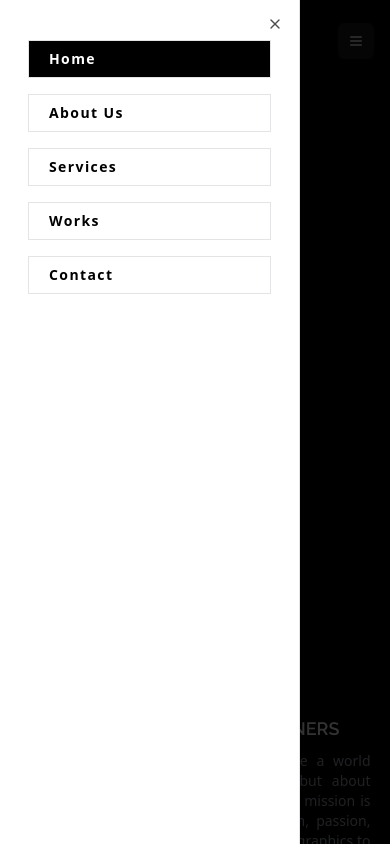
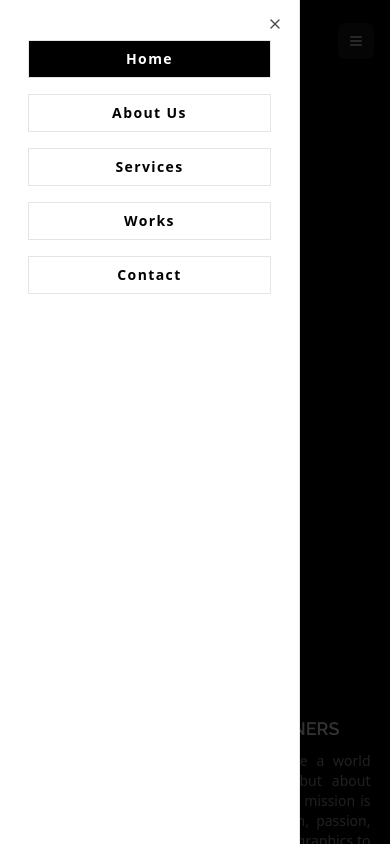
Before and after one commit to vayamdesigners/vayamdesigner, a Next.js app: page / in a window 390 px wide. Both pictures are taken after a click on the button "Toggle menu". Shown: the top 844 px of the page. Built offline with nearby package versions, Linux system fonts and the light colour scheme; a web font is replaced by a local one.

Commit message:
first commit

```diff
--- a/components/Navbar.js
+++ b/components/Navbar.js
@@ -1,6 +1,6 @@
 import Link from "next/link";
 import { useRouter } from "next/router";
-import React from "react";
+import React, { useState } from "react";
 // import Link from "next/link";
 import { Menu, ChevronDown } from "lucide-react";
 
@@ -23,6 +23,11 @@ import {
 
 export default function Navbar() {
   const router = useRouter();
+
+  const [isOpen, setIsOpen] = useState(false);
+
+  const toggleSheet = () => setIsOpen((prev) => !prev);
+  const closeSheet = () => setIsOpen(false);
 
   // return (
   // <div
@@ -98,62 +103,71 @@ export default function Navbar() {
   //   </div>
   //   <style jsx>{``}</style>
   // </div>
+  const MenuItems = ({ isMobile = false, onItemClick }) => {
+    const router = useRouter();
 
-  const MenuItems = ({ isMobile = false }) => (
+    const handleLinkClick = (href) => {
+      router.push(href);
+      if (onItemClick) {
+        onItemClick(); // Close the Sheet
+      }
+    };
+
+    return (
       <>
-      <Link
-        href="/"
-        className={`text-sm border mx-1 px-5 py-2 tracking-widest  font-semibold  ${
+        <button
+          onClick={() => handleLinkClick("/")}
+          className={`text-sm border mx-1 px-5 py-2 tracking-widest font-semibold ${
             router.pathname == "/"
               ? `bg-black text-white`
               : `bg-white text-black hover:bg-black hover:text-white`
-        } `}
+          }`}
         >
           Home
-      </Link>
-      <Link
-        href="/about"
-        className={`text-sm border mx-1 px-5 py-2 tracking-widest  font-semibold  ${
+        </button>
+        <button
+          onClick={() => handleLinkClick("/about")}
+          className={`text-sm border mx-1 px-5 py-2 tracking-widest font-semibold ${
             router.pathname == "/about"
               ? `bg-black text-white`
               : `bg-white text-black hover:bg-black hover:text-white`
-        } `}
+          }`}
         >
           About Us
-      </Link>
-      <Link
-        href="/services"
-        className={`text-sm border mx-1 px-5 py-2 tracking-widest  font-semibold  ${
+        </button>
+        <button
+          onClick={() => handleLinkClick("/services")}
+          className={`text-sm border mx-1 px-5 py-2 tracking-widest font-semibold ${
             router.pathname == "/services"
               ? `bg-black text-white`
               : `bg-white text-black hover:bg-black hover:text-white`
-        } `}
+          }`}
         >
           Services
-      </Link>
-      <Link
-        href="/works"
-        className={`text-sm border mx-1 px-5 py-2 tracking-widest  font-semibold  ${
+        </button>
+        <button
+          onClick={() => handleLinkClick("/works")}
+          className={`text-sm border mx-1 px-5 py-2 tracking-widest font-semibold ${
             router.pathname == "/works"
               ? `bg-black text-white`
               : `bg-white text-black hover:bg-black hover:text-white`
-        } `}
+          }`}
         >
           Works
-      </Link>
-      <Link
-        href="/contact"
-        className={`text-sm border  mx-1 px-5 py-2 tracking-widest  font-semibold  ${
+        </button>
+        <button
+          onClick={() => handleLinkClick("/contact")}
+          className={`text-sm border mx-1 px-5 py-2 tracking-widest font-semibold ${
             router.pathname == "/contact"
               ? `bg-black text-white`
               : `bg-white text-black hover:bg-black hover:text-white`
-        } `}
+          }`}
         >
           Contact
-      </Link>
+        </button>
       </>
     );
-
+  };
   return (
     <nav
       className="flex items-center fixed top-0 w-full z-50 justify-between p-4 bg-black"
@@ -169,16 +183,21 @@ export default function Navbar() {
       <div className="hidden md:flex items-center space-x-4">
         <MenuItems />
       </div>
-      <Sheet>
+      <Sheet open={isOpen} onOpenChange={setIsOpen}>
         <SheetTrigger asChild>
-          <Button variant="" size="icon" className="md:hidden">
+          <Button
+            variant=""
+            size="icon"
+            className="md:hidden"
+            onClick={toggleSheet}
+          >
             <Menu className="h-6 w-6" />
             <span className="sr-only">Toggle menu</span>
           </Button>
         </SheetTrigger>
         <SheetContent side="left" className="w-[300px] sm:w-[400px] bg-white">
           <nav className="flex flex-col space-y-4 mt-4">
-            <MenuItems isMobile={true} />
+            <MenuItems isMobile={true} onItemClick={closeSheet} />
           </nav>
         </SheetContent>
       </Sheet>
```
Lines whose indentation alone changed are shown as unchanged.
